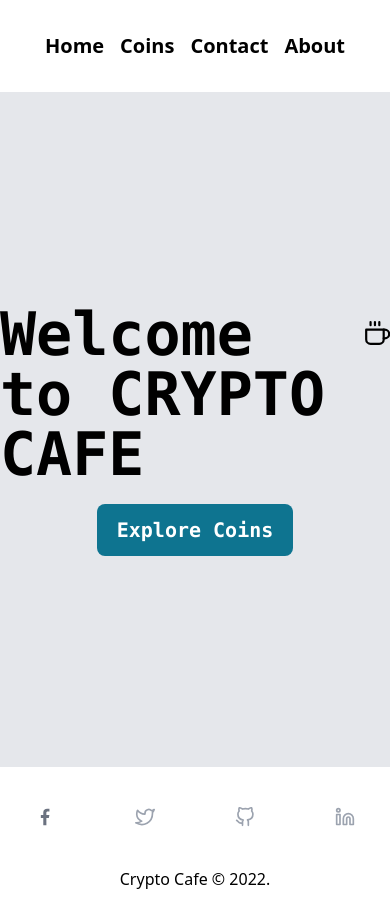
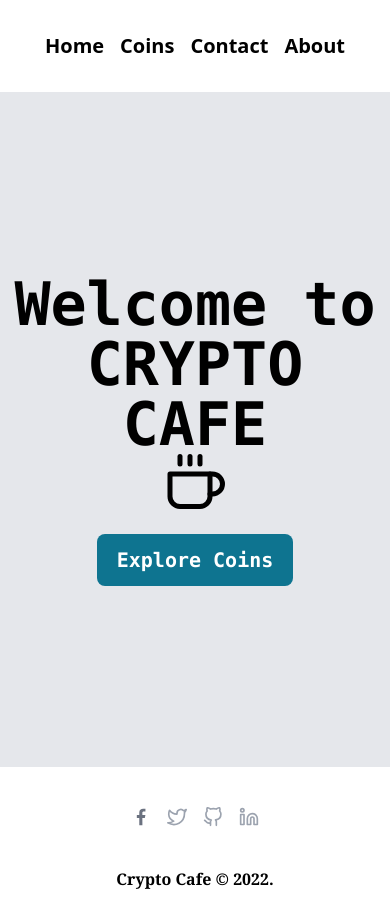
Before and after one commit to arifmia1129/Crypto-Cafe---React_Project, a React (Create React App) app: page / in a window 390 px wide. Built offline with nearby package versions, Linux system fonts and the light colour scheme.

Commit message:
display all data

```diff
--- a/src/App.js
+++ b/src/App.js
@@ -1,4 +1,6 @@
+import { Route, Routes } from 'react-router-dom';
 import './App.css';
+import Coins from './components/Coins/Coins';
 import Footer from './components/Footer/Footer';
 import Header from './components/Header/Header';
 import Homepage from './components/Homepage/Homepage';
@@ -7,7 +9,10 @@ function App() {
   return (
     <div>
       <Header></Header>
-      <Homepage></Homepage>
+      <Routes>
+        <Route path="/" element={<Homepage />}></Route>
+        <Route path="/coins" element={<Coins />}></Route>
+      </Routes>
       <Footer></Footer>
     </div>
   );
--- /dev/null
+++ b/src/components/Coin/Coin.js
@@ -0,0 +1,21 @@
+import React from 'react';
+import { Link } from 'react-router-dom';
+
+const Coin = ({ coin }) => {
+    const { id, image, name, symbol } = coin;
+    return (
+        <Link to={`/coins/${id}`}>
+            <div className='flex justify-between w-[250px] shadow-xl p-5 rounded-xl mb-10 bg-white'>
+                <div className='w-16 h-16'>
+                    <img src={image} alt="" />
+                </div>
+                <div>
+                    <h3 className='text-gray-600 font-medium'>{name}</h3>
+                    <p>{symbol}</p>
+                </div>
+            </div>
+        </Link>
+    );
+};
+
+export default Coin;
--- /dev/null
+++ b/src/components/Coins/Coins.js
@@ -0,0 +1,27 @@
+import React, { useEffect, useState } from 'react';
+import Coin from '../Coin/Coin';
+
+const Coins = () => {
+    const [coins, setCoins] = useState([]);
+    useEffect(() => {
+        fetch("https://api.coingecko.com/api/v3/coins/markets?vs_currency=usd&order=market_cap_desc&per_page=50&page=1&sparkline=false")
+            .then(res => res.json())
+            .then(data => setCoins(data));
+    }, []);
+    return (
+        <div className='px-[8%] md:px-40 py-8 bg-gray-100'>
+            <h1 className='font-sans font-bold text-4xl text-center'>Available Crypto Currencies</h1>
+            <p className='text-center py-3 text-xl text-gray-600'>Total Coins: {coins.length}</p>
+            <div className='md:grid grid-cols-4 gap-4'>
+                {
+                    coins.map(coin => <Coin
+                        key={coin.id}
+                        coin={coin}
+                    ></Coin>)
+                }
+            </div>
+        </div>
+    );
+};
+
+export default Coins;
--- a/src/components/Footer/Footer.js
+++ b/src/components/Footer/Footer.js
@@ -4,13 +4,13 @@ import { FiTwitter, FiGithub, FiLinkedin } from 'react-icons/fi';
 const Footer = () => {
     return (
         <div>
-            <div className='flex justify-center gap-20 py-10'>
+            <div className='flex justify-center gap-4 md:gap-20 py-10'>
                 <GrFacebookOption className='text-xl text-gray-500 hover:text-black' />
                 <FiTwitter className='text-xl text-gray-400 hover:text-black' />
                 <FiGithub className='text-xl text-gray-400 hover:text-black' />
                 <FiLinkedin className='text-xl text-gray-400 hover:text-black' />
             </div>
-            <div className='flex justify-center pb-5'>
+            <div className='flex justify-center pb-5 font-bold font-serif'>
                 Crypto Cafe &copy; 2022.
             </div>
         </div>
--- a/src/components/Header/Header.js
+++ b/src/components/Header/Header.js
@@ -9,7 +9,7 @@ const Header = () => {
             </div>
             <div className='gap-4 flex'>
                 <Link to="/">Home</Link>
-                <Link to="/const">Coins</Link>
+                <Link to="/coins">Coins</Link>
                 <Link to="/contact">Contact</Link>
                 <Link to="/about">About</Link>
             </div>
--- a/src/components/Homepage/Homepage.js
+++ b/src/components/Homepage/Homepage.js
@@ -6,9 +6,9 @@ const Homepage = () => {
     return (
         <div className='bg-gray-200'>
             <div className='h-[80vh] flex flex-col justify-center items-center'>
-                <div className='flex gap-4 mb-5'>
+                <div className='text-center md:flex gap-4 mb-5'>
                     <h1 className='font-mono font-bold text-6xl'>Welcome to CRYPTO CAFE</h1>
-                    <FiCoffee className='font-bold text-6xl' />
+                    <FiCoffee className='font-bold text-6xl mx-auto' />
                 </div>
                 <button className='bg-cyan-700 text-xl font-mono px-5 py-3 rounded-lg font-bold text-white'><Link to="/coins">Explore Coins</Link></button>
             </div>
```
